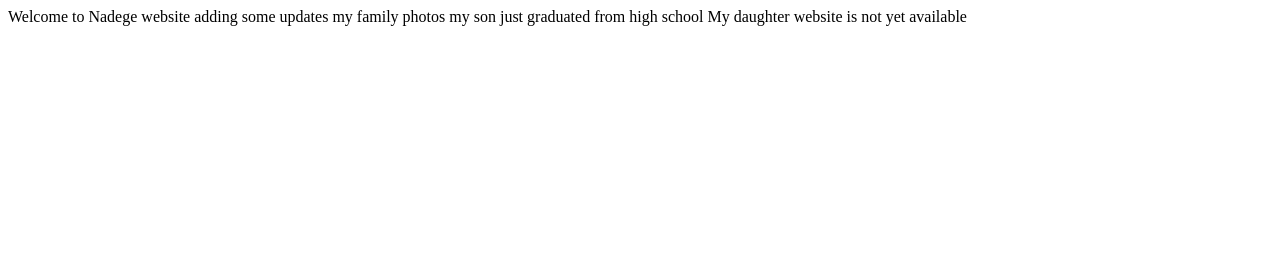
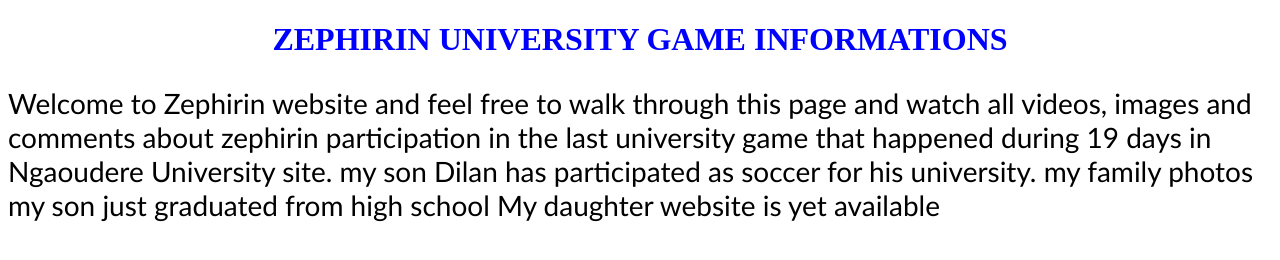
Before and after one commit to djimgou/project3, a plain HTML site: page index.html in a window 1280 px wide. Drawn offline with Linux system fonts and the light colour scheme.

Commit message:
Update on projest3 off 5-18-2023

```diff
--- a/index.html
+++ b/index.html
@@ -1,17 +1,35 @@
 <!doctype html>
 <html>
 <head>
-<title> NADEGE </title>
-<meta name="description" content="Our first page">
-<meta name="keywords" content="html tutorial template">
+<title> www.Zephirin.com</title>
 </head>
 <body>
-
-Welcome to Nadege website
-
-adding some updates
+<h1> ZEPHIRIN UNIVERSITY GAME INFORMATIONS </h1>
+<p> Welcome to Zephirin website and feel free to walk through this page and watch all videos, images
+and comments about zephirin participation in the last university game that happened during 19 days
+in Ngaoudere University site.
+my son Dilan has participated as soccer for his university.
 my family photos
 my son just graduated from high school
-My daughter website is not yet available
+My daughter website is yet available </p>
 </body>
 </html>
+<!DOCTYPE html>
+<html>
+<head>
+<style>
+body {
+ bacground-color: yellow;
+}
+h1 {
+ color: blue;
+ text-align: center;
+ }
+p {
+ font-family: Gill sans MT;
+ font-style: Bold Italic;
+ font-size: 28px
+}
+</style>
+</head>
+</html>
```
